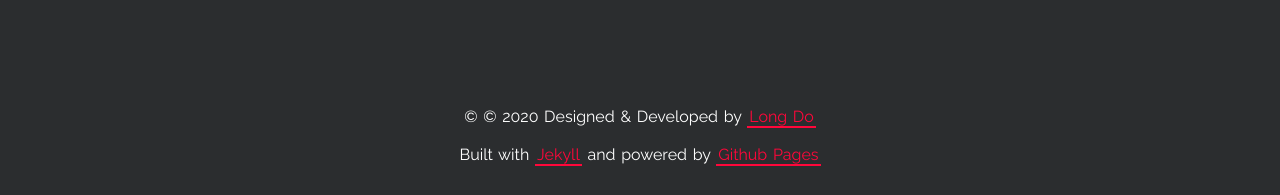
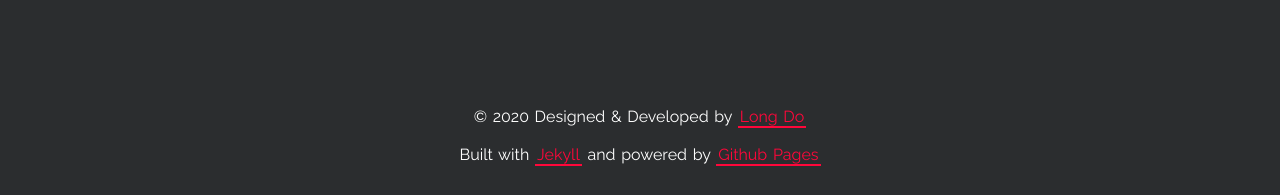
Before and after one commit to JSmith-LDG/JSmith-LDG, a Jekyll site: the page built from index.html, in a window 1280 px wide and 900 px high, scrolled down 2432 px. Shown: the part 702-897 px from the top of the window. Built offline with Jekyll 4.4.1, drawn with Linux system fonts in a browser that asks for light colours.

Commit message:
updated site

```diff
--- a/_includes/footer.html
+++ b/_includes/footer.html
@@ -1,6 +1,6 @@
 <footer class="footer">
   <p>
-    &copy; © 2020 Designed & Developed by
+    &copy; 2020 Designed & Developed by
     <a class="highlight-link" href="https://longpdo.github.io/" target="_blank" rel="noreferrer">
       Long Do
     </a>
```
